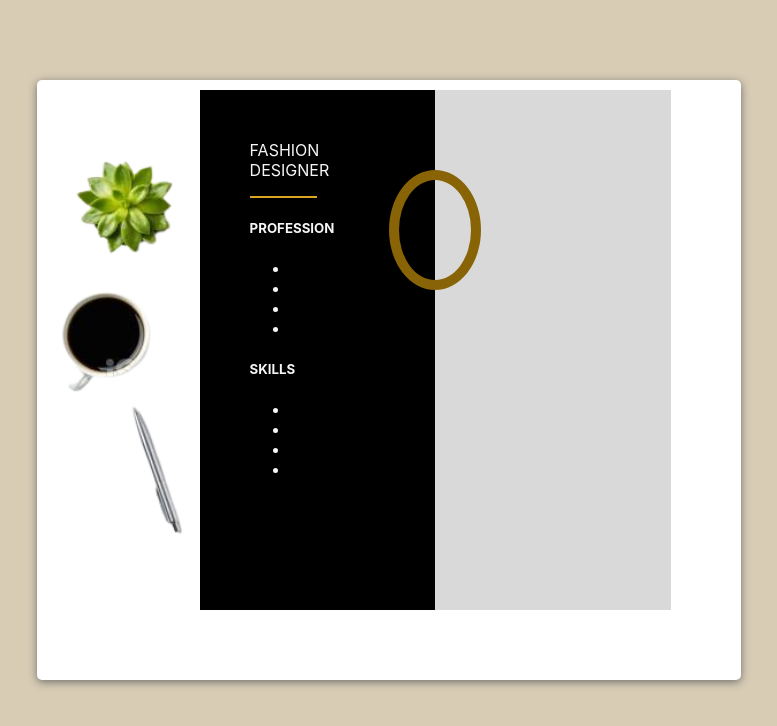
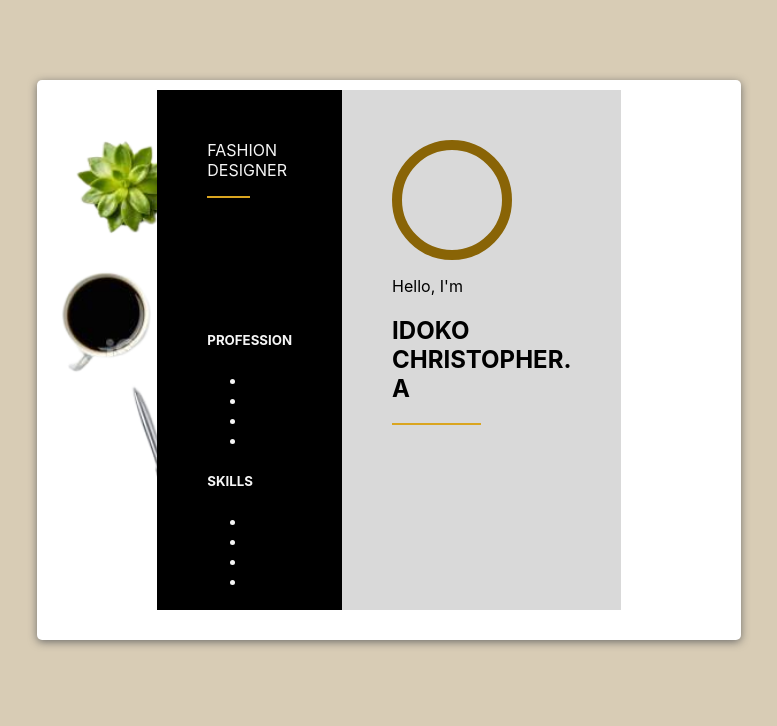
Before and after one commit to Gabbie99/Port-react, a React (Create React App) app: page / in a window 1280 px wide. Shown: the top 726 px of the page, without its empty margins (251-1028 px from the left). Built offline with nearby package versions, Linux system fonts and the light colour scheme.

Commit message:
feat:changed positioning

```diff
--- a/src/components/Port.css
+++ b/src/components/Port.css
@@ -4,7 +4,7 @@ body {
 .with-img {
     background: url(./Assets/leafy.png);
     width: 55vw;
-    height: 75vh;
+    height: 70vh;
     margin: 5rem auto;
     background-color: white;
     background-position: center;
@@ -16,7 +16,7 @@ body {
 .first-div {
     /* border: 1px solid purple; */
     padding: 10px;
-    width: 80%;
+    width: 60%;
     height: 65vh;
     margin: auto;
     display: flex;
@@ -24,17 +24,15 @@ body {
 }
 .img-div {
     position: relative;
-    top: 5rem;
-    left: 50%;
     border: 10px solid rgb(137, 100, 6);
-    width: 300px;
+    width: 100px;
     height: 100px;
     border-radius: 50%;
 }
 .first{
     /* border: 1px solid orangered; */
     padding: 50px;
-    width: 100%;
+    width: 50%;
     background-color: black;
     color: whitesmoke;
 }
@@ -43,6 +41,9 @@ body {
     margin-top: 1rem;
     width: 50%;
 }
+.prof {
+    padding-top: 7rem;
+}
 .second {
     /* border: 1px solid blue; */
     padding: 50px;
--- a/src/components/Port.jsx
+++ b/src/components/Port.jsx
@@ -5,13 +5,11 @@ function Port() {
   return (
     <div className='with-img'>
         <div className='first-div'>
-            <div className='img-div'></div>
             <div className='first'>
                 <div className='fd'>
-
+                    <div>FASHION DESIGNER</div><div className='line'></div>
                 </div>
-                <div>FASHION DESIGNER<div className='line'></div></div>
-                <div>
+                <div className='prof'>
                     <h5>PROFESSION</h5>
                     <ul>
                         <li></li>
@@ -29,7 +27,9 @@ function Port() {
                 </div>
             </div>
             <div className='second'>
-
+            <div className='img-div'></div>
+                 <p>Hello, I'm</p>
+                 <h2>IDOKO <br/> CHRISTOPHER. A</h2><div className='line'></div>
             </div>
         </div>
     </div>
```
